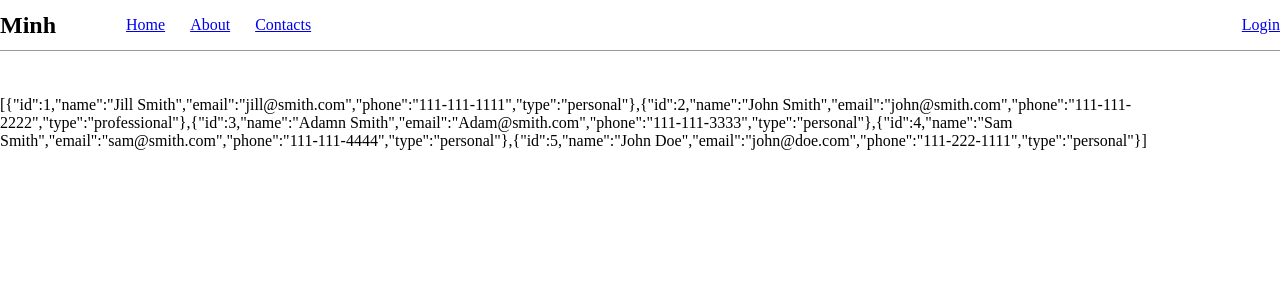
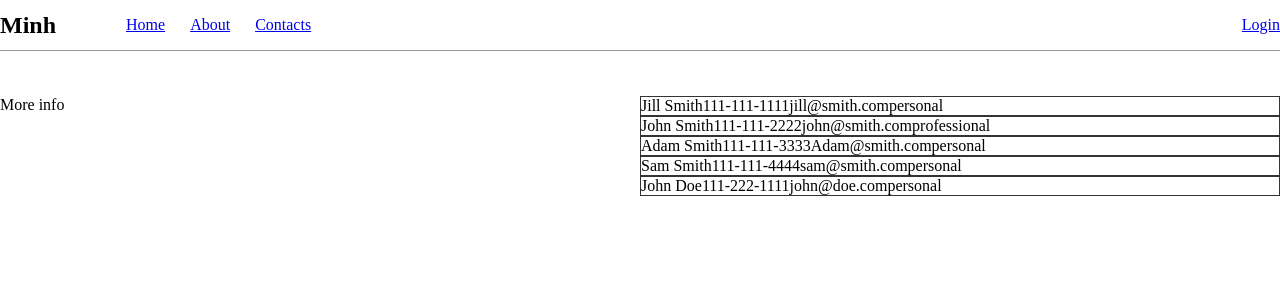
Before and after one commit to Minhtality/minhtality-v2, a React (Create React App) app in the folder client/: page /contacts in a window 1280 px wide. Shown: the top 300 px of the page. Built offline with nearby package versions, Linux system fonts and the light colour scheme.

Commit message:
Added basic layout, will implement features. Styling comes after

```diff
--- a/client/src/components/ContactsModule/index.jsx
+++ b/client/src/components/ContactsModule/index.jsx
@@ -1,14 +1,39 @@
 import React, {useContext} from 'react';
 import ContactContext from '../../context/contact/contactContext';
+import Styled from './index.styled';
+
+const Contacts = ({
+    name,
+    phone,
+    email,
+    type
+}) => {
+
+    return (
+        <Styled.Card>
+        <div>{name}</div>
+        <div>{phone}</div>
+        <div>{email}</div>
+        <div>{type}</div>
+        </Styled.Card>
+    )
+}
 
 const ContactsModule = () => {
     const contactContext = useContext(ContactContext);
     const {contacts} = contactContext;
 
     return (
-        <div>
-            {JSON.stringify(contacts)}
-        </div>
+        <Styled.ContactModule>
+            <Styled.MoreInfo>
+                More info
+            </Styled.MoreInfo>
+            <Styled.Contacts>
+                {contacts.map(contact => (
+                    <Contacts {...contact} />
+                ))}
+            </Styled.Contacts>
+        </Styled.ContactModule>
     )
 }
 
--- /dev/null
+++ b/client/src/components/ContactsModule/index.styled.jsx
@@ -0,0 +1,21 @@
+import styled from 'styled-components';
+
+export default {
+    ContactModule: styled.div`
+        display: flex;
+        justify-content: space-between;
+        max-width: 1440px;
+        margin: 0 auto;
+    `,
+    MoreInfo: styled.div`
+        width: 50%;
+    `,
+    Contacts: styled.div`
+        width: 50%;
+    `,
+    Card: styled.div`
+        display: flex;
+        border: 1px solid #333;
+        box-sizing: border-box;
+    `,
+}
--- a/client/src/context/contact/contactState.js
+++ b/client/src/context/contact/contactState.js
@@ -34,7 +34,7 @@ const ContactState = ({children}) => {
             },
             {
                 id: 3,
-                name: 'Adamn Smith',
+                name: 'Adam Smith',
                 email: 'Adam@smith.com',
                 phone: '111-111-3333',
                 type: 'personal'
```
